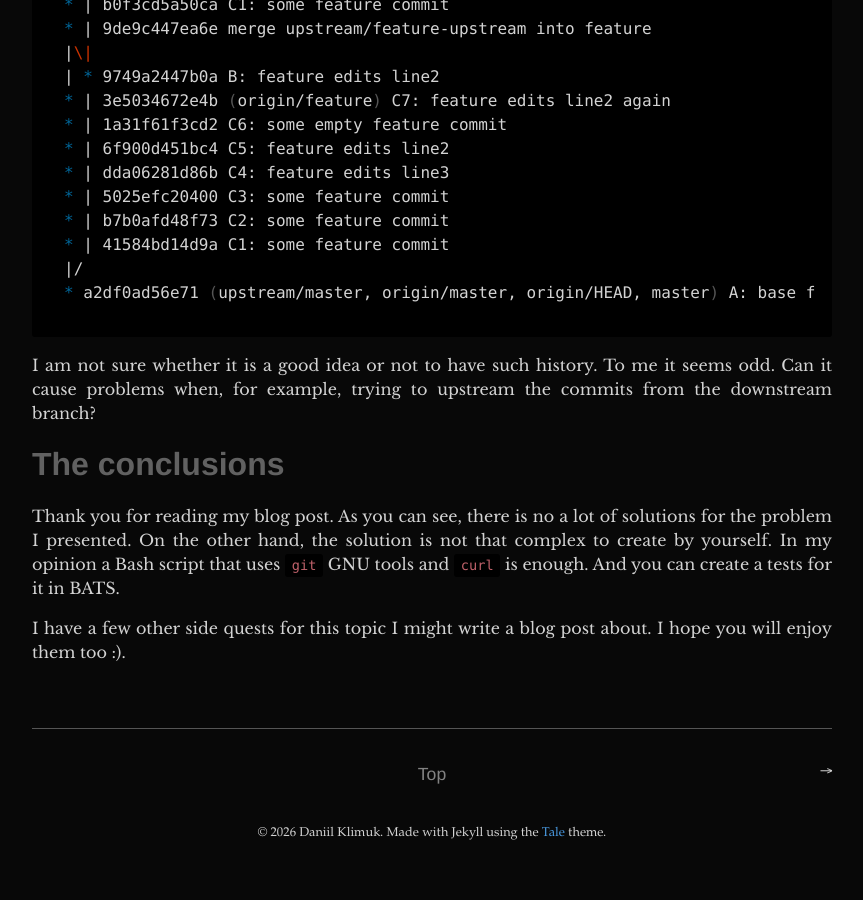
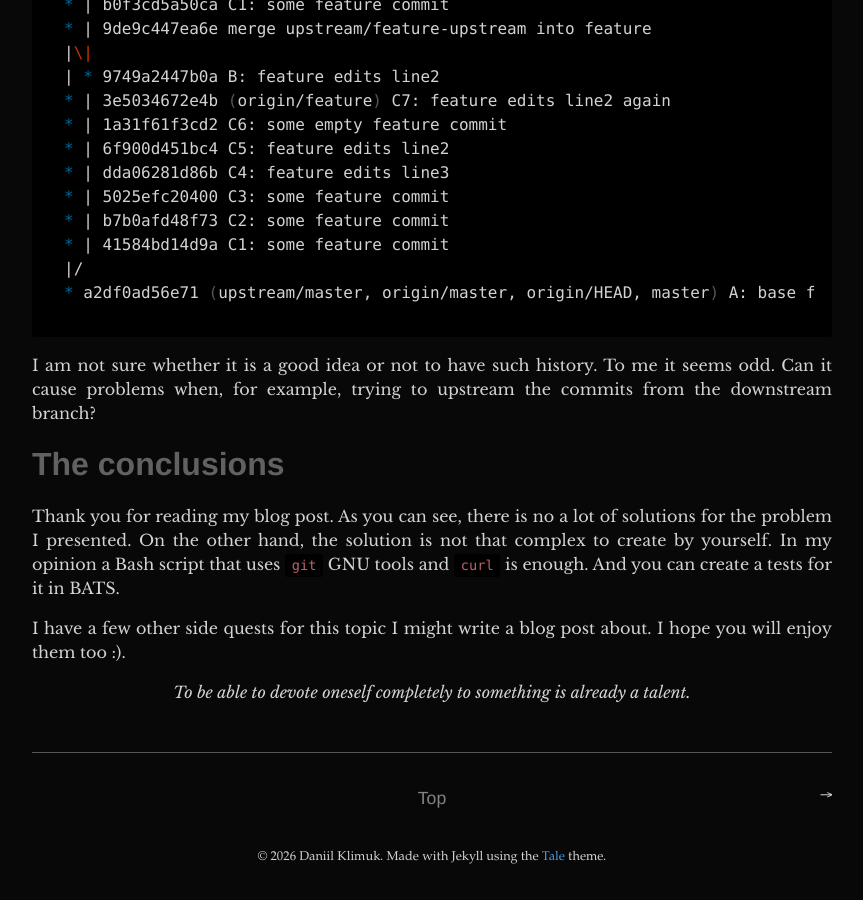
Before and after one commit to DaniilKl/vafelka-blog, a Jekyll site: the page built from _posts/2026-05-05-rebasing-automation.md, in a window 1280 px wide and 900 px high, scrolled down 17331 px. Shown: the whole window, without its empty margins (208-1071 px from the left). Built offline with Jekyll 4.4.1, drawn with Linux system fonts in a browser that asks for light colours; before the commit the page ends 18207 px from its top, so only the background shows below that.

Commit message:
_posts: rebasing-automation: add the final quote
Signed-off-by: Daniil Klimuk <danik.klimuk13@gmail.com>

```diff
--- a/_posts/2026-05-05-rebasing-automation.md
+++ b/_posts/2026-05-05-rebasing-automation.md
@@ -808,3 +808,6 @@ GNU tools and `curl` is enough. And you can create a tests for it in BATS.
 
 I have a few other side quests for this topic I might write a blog post about.
 I hope you will enjoy them too :).
+
+<center><em>To be able to devote oneself completely to something is already a
+talent.</em></center>
```
